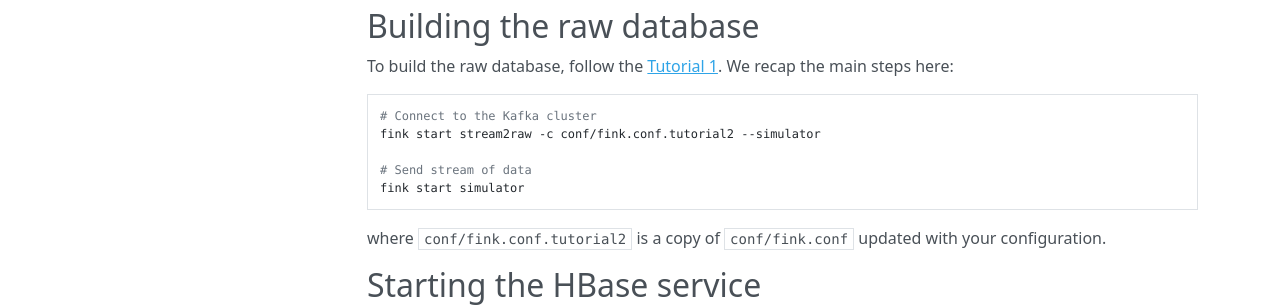
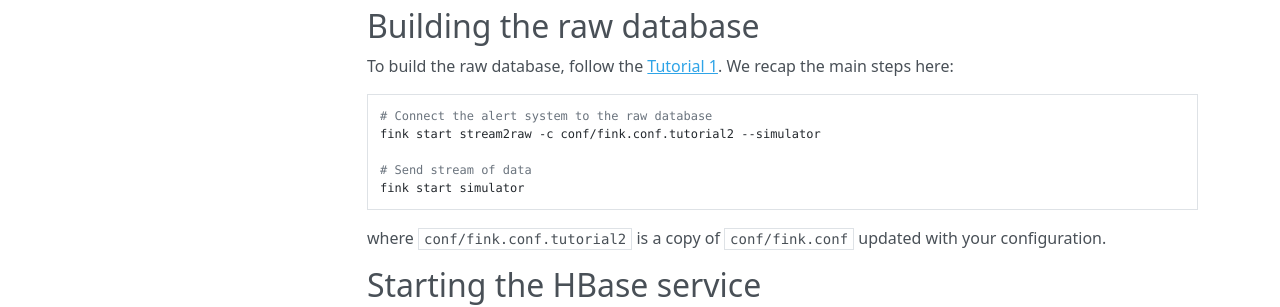
Before and after one commit to astrolabsoftware/fink, an MkDocs documentation site: the page built from docs/tutorials/bogus_filtering.md, in a window 1280 px wide and 900 px high. Shown: the part 439-746 px from the top of the window. Built offline with MkDocs 1.6.1, drawn with Linux system fonts in a browser that asks for light colours; nearby versions of some CDN libraries.

Commit message:
Minor text modif

````diff
--- a/docs/tutorials/bogus_filtering.md
+++ b/docs/tutorials/bogus_filtering.md
@@ -19,7 +19,7 @@ See [Getting started](../index.md) for more information.
 To build the raw database, follow the [Tutorial 1](raw_db.md). We recap the main steps here:
 
 ```bash
-# Connect to the Kafka cluster
+# Connect the alert system to the raw database
 fink start stream2raw -c conf/fink.conf.tutorial2 --simulator
 
 # Send stream of data
````
